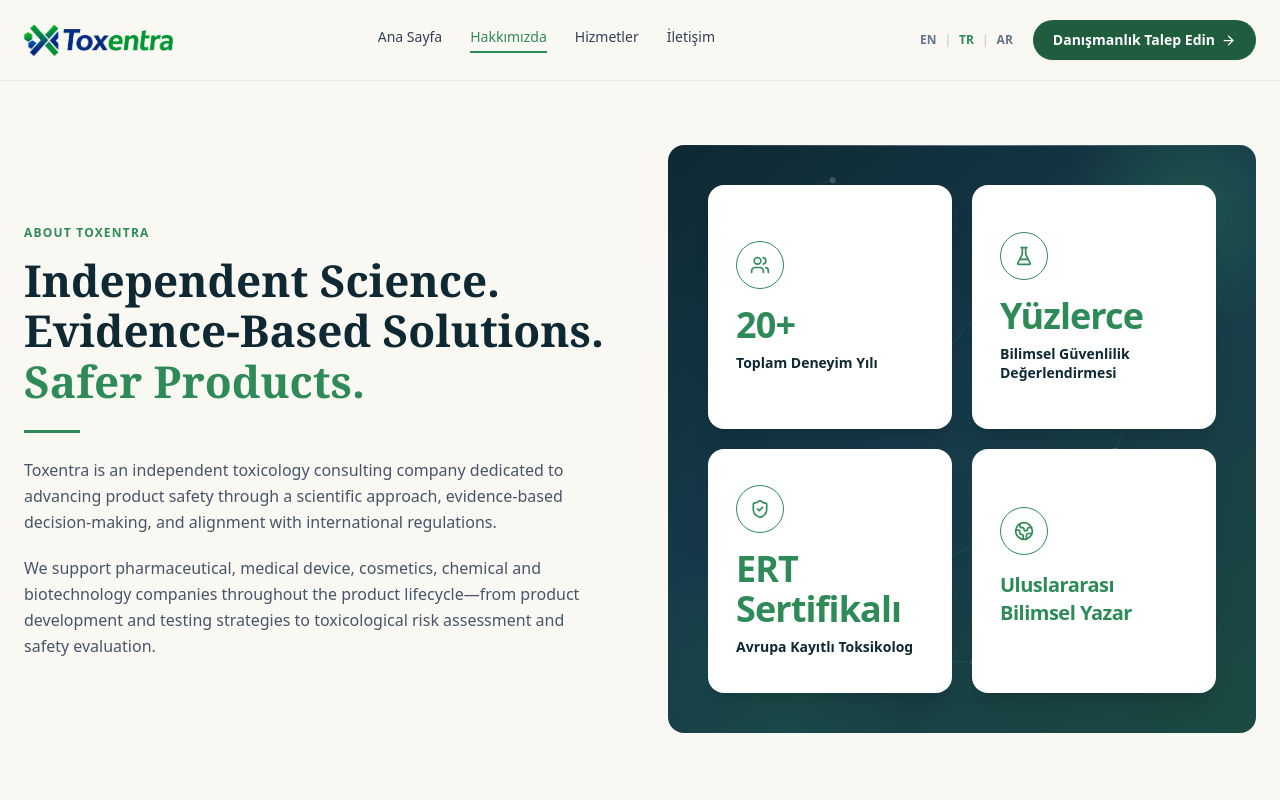
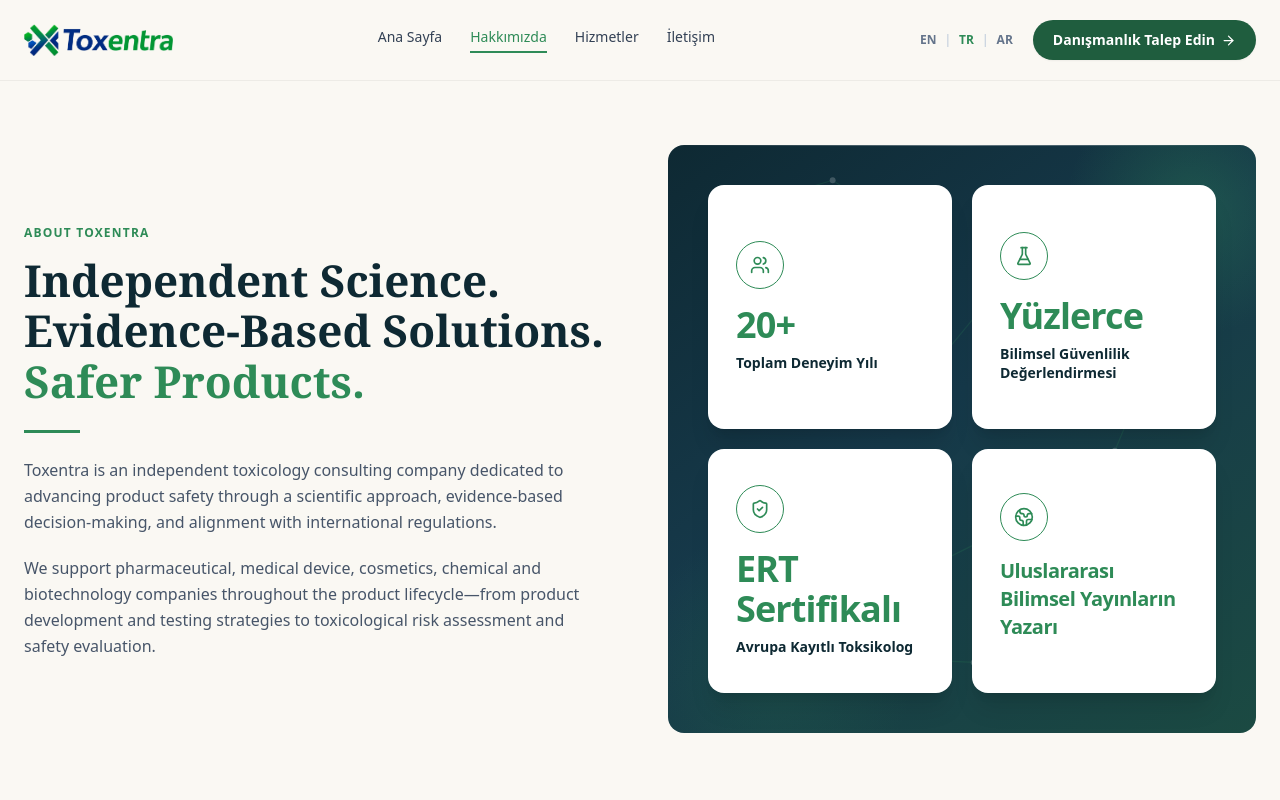
Before and after one commit to shandesipahi/Toxentra-Website, a Next.js app: page /tr/about in a window 1280 px wide. Shown: the top 800 px of the page. Built offline with nearby package versions, Linux system fonts and the light colour scheme.

Commit message:
Update page.js

```diff
--- a/app/tr/about/page.js
+++ b/app/tr/about/page.js
@@ -23,7 +23,7 @@ import Footer from "../../../components/Footer";
 export const metadata = {
   title: "About Us — TOXENTRA",
   description:
-    "Toxentra is an independent toxicology and regulatory consulting company dedicated to advancing product safety through scientific excellence.",
+    "Toxentra, ürün güvenliliğine yönelik bilimsel destek sunan bağımsız bir toksikoloji ve ürün güvenliliği danışmanlık şirketidir.",
 };
 
 const values = [
@@ -55,7 +55,7 @@ const stats = [
   },
   {
     icon: Globe2,
-    big: "Uluslararası Bilimsel Yazar",
+    big: "Uluslararası Bilimsel Yayınların Yazarı",
     label: "",
     text: "EMA, FDA, OECD, ICH, ISO, SCCS ve diğer uluslararası kılavuzlar.",
   },
@@ -106,7 +106,7 @@ const research = [
 const leadership = [
   "Avrupa Kayıtlı Toksikolog (ERT)",
   "Akademik Araştırmacı ve Öğretim Üyesi",
-  "Uluslararası Bilimsel Yazar",
+  "Uluslararası Bilimsel Yayınlar",
   "Toksikolojik Risk Değerlendirmesi, Tıbbi Cihaz Güvenliliği ve Regülasyon Toksikolojisi Uzmanı",
 ];
 
```
